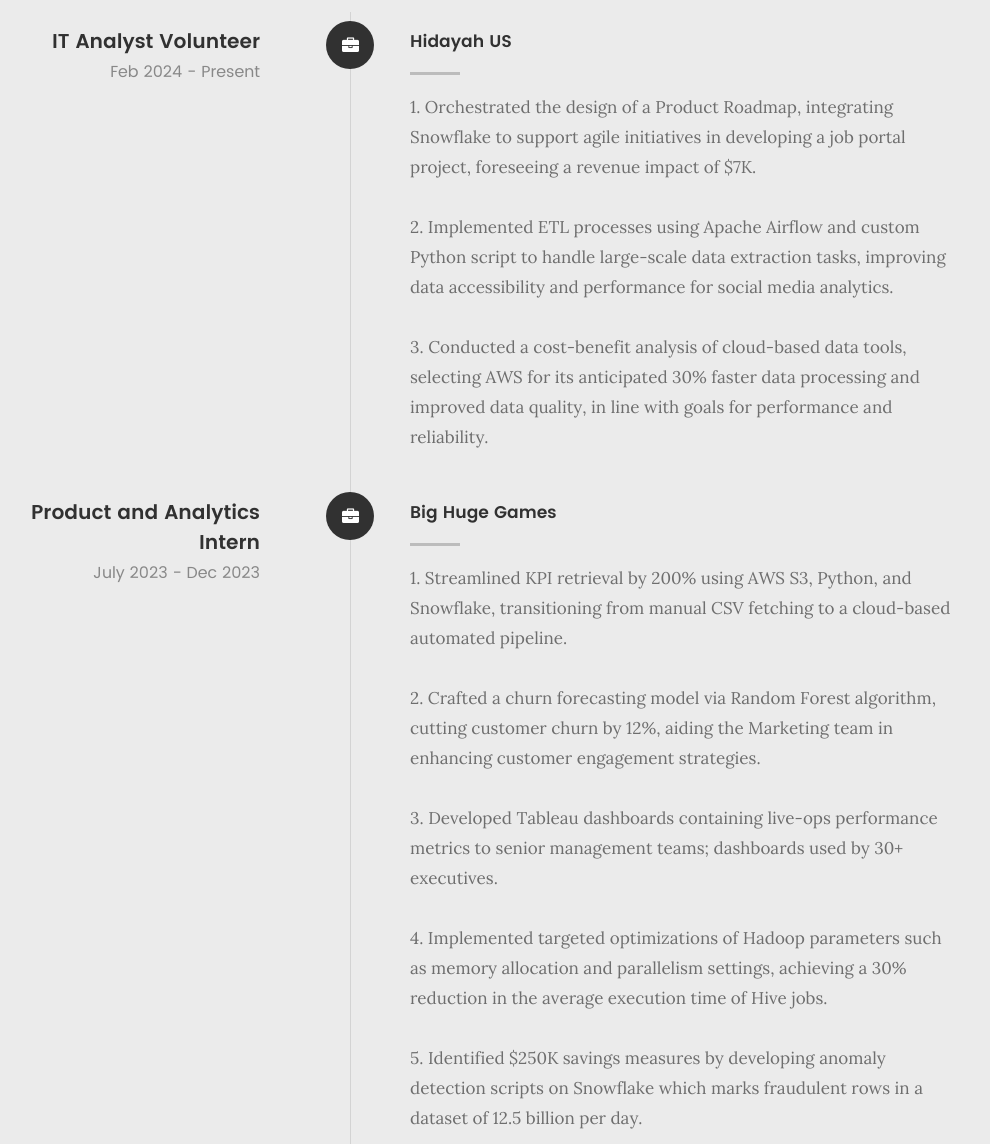
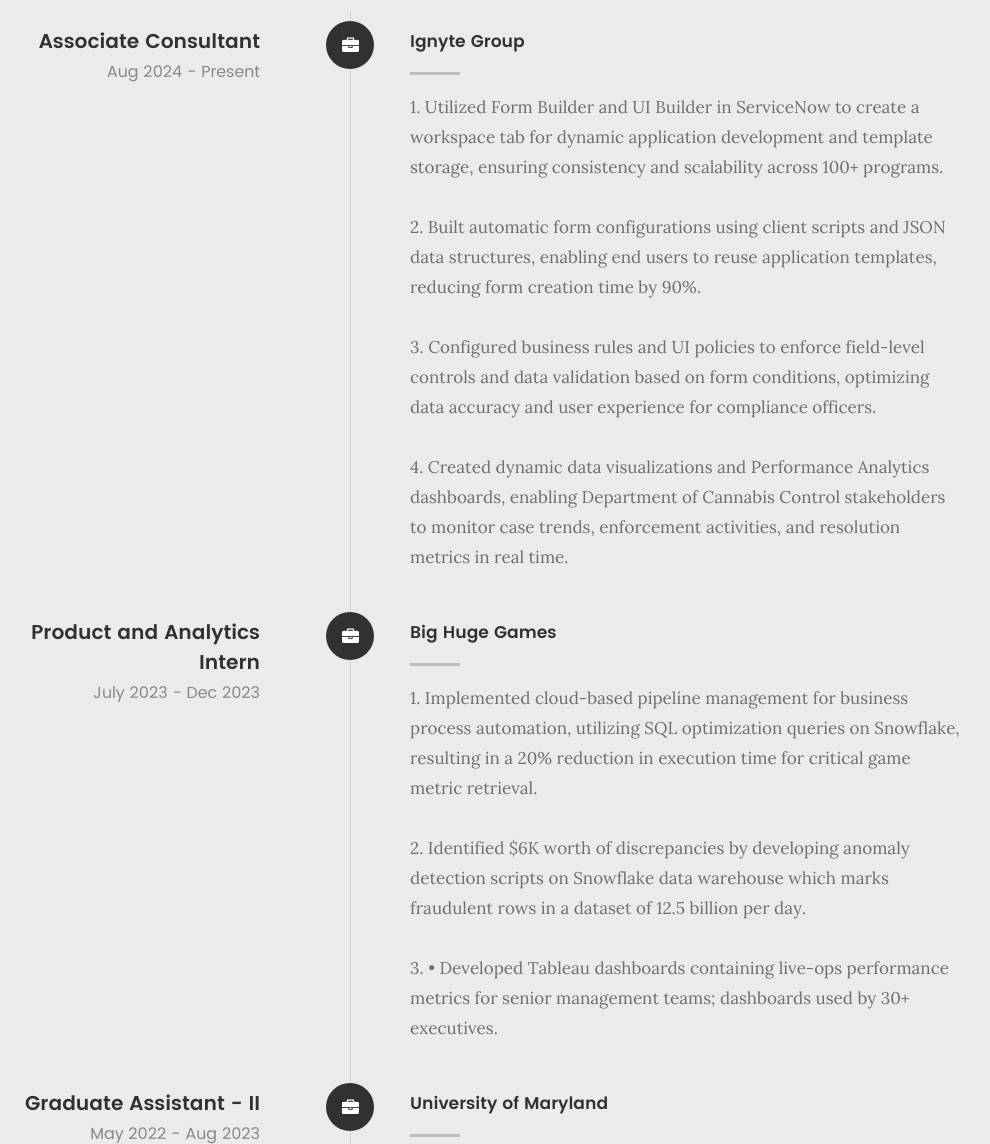
Before and after one commit to ashaik1998/data_portfolio, a plain HTML site: page index.html in a window 1280 px wide. Shown: the part 3202-4346 px from the top of the page, without its empty margins (149-1139 px from the left). Drawn offline with Linux system fonts and the light colour scheme; files whose address does not match are found by name.

Commit message:
Update index.html

```diff
--- a/index.html
+++ b/index.html
@@ -143,7 +143,7 @@
    				</li>
    				<li>
    					<strong>Email:</strong>
-   					<span>ashaik@terpmail.umd.edu</span>
+   					<span>abdulshaik1705@gmail.com</span>
    				</li>
 
    			</ul> <!-- /info-list -->
@@ -287,15 +287,16 @@
 					</div>
 
 					<div class="timeline-header">
-						<h3>IT Analyst Volunteer</h3>
-						<p>Feb 2024 - Present</p>
+						<h3>Associate Consultant</h3>
+						<p>Aug 2024 - Present</p>
 					</div>
 
 					<div class="timeline-content">
-						<h4>Hidayah US</h4>
-						<p>1. Orchestrated the design of a Product Roadmap, integrating Snowflake to support agile initiatives in developing a job portal project, foreseeing a revenue impact of $7K.</p>
-						<p>2. Implemented ETL processes using Apache Airflow and custom Python script to handle large-scale data extraction tasks, improving data accessibility and performance for social media analytics.</p>
-						<p>3. Conducted a cost-benefit analysis of cloud-based data tools, selecting AWS for its anticipated 30% faster data processing and improved data quality, in line with goals for performance and reliability.</p>
+						<h4>Ignyte Group</h4>
+						<p>1. Utilized Form Builder and UI Builder in ServiceNow to create a workspace tab for dynamic application development and template storage, ensuring consistency and scalability across 100+ programs.</p>
+						<p>2. Built automatic form configurations using client scripts and JSON data structures, enabling end users to reuse application templates, reducing form creation time by 90%.</p>
+						<p>3. Configured business rules and UI policies to enforce field-level controls and data validation based on form conditions, optimizing data accuracy and user experience for compliance officers.</p>
+						<p>4. Created dynamic data visualizations and Performance Analytics dashboards, enabling Department of Cannabis Control stakeholders to monitor case trends, enforcement activities, and resolution metrics in real time.</p>
 					</div>
 
 				</div> <!-- /timeline-block -->
@@ -313,11 +314,9 @@
 
 	   				<div class="timeline-content">
 	   					<h4>Big Huge Games</h4>
-	   					<p>1. Streamlined KPI retrieval by 200% using AWS S3, Python, and Snowflake, transitioning from manual CSV fetching to a cloud-based automated pipeline.</p>
-						<p>2. Crafted a churn forecasting model via Random Forest algorithm, cutting customer churn by 12%, aiding the Marketing team in enhancing customer engagement strategies.</p>
-						<p>3. Developed Tableau dashboards containing live-ops performance metrics to senior management teams; dashboards used by 30+ executives.</p>
-						<p>4. Implemented targeted optimizations of Hadoop parameters such as memory allocation and parallelism settings, achieving a 30% reduction in the average execution time of Hive jobs.</p>
-						<p>5. Identified $250K savings measures by developing anomaly detection scripts on Snowflake which marks fraudulent rows in a dataset of 12.5 billion per day.</p>
+	   					<p>1. Implemented cloud-based pipeline management for business process automation, utilizing SQL optimization queries on Snowflake, resulting in a 20% reduction in execution time for critical game metric retrieval.</p>
+						<p>2. Identified $6K worth of discrepancies by developing anomaly detection scripts on Snowflake data warehouse which marks fraudulent rows in a dataset of 12.5 billion per day.</p>
+						<p>3. •	Developed Tableau dashboards containing live-ops performance metrics for senior management teams; dashboards used by 30+ executives.</p>
 	   				</div>
 
 	   			</div> <!-- /timeline-block -->
```
